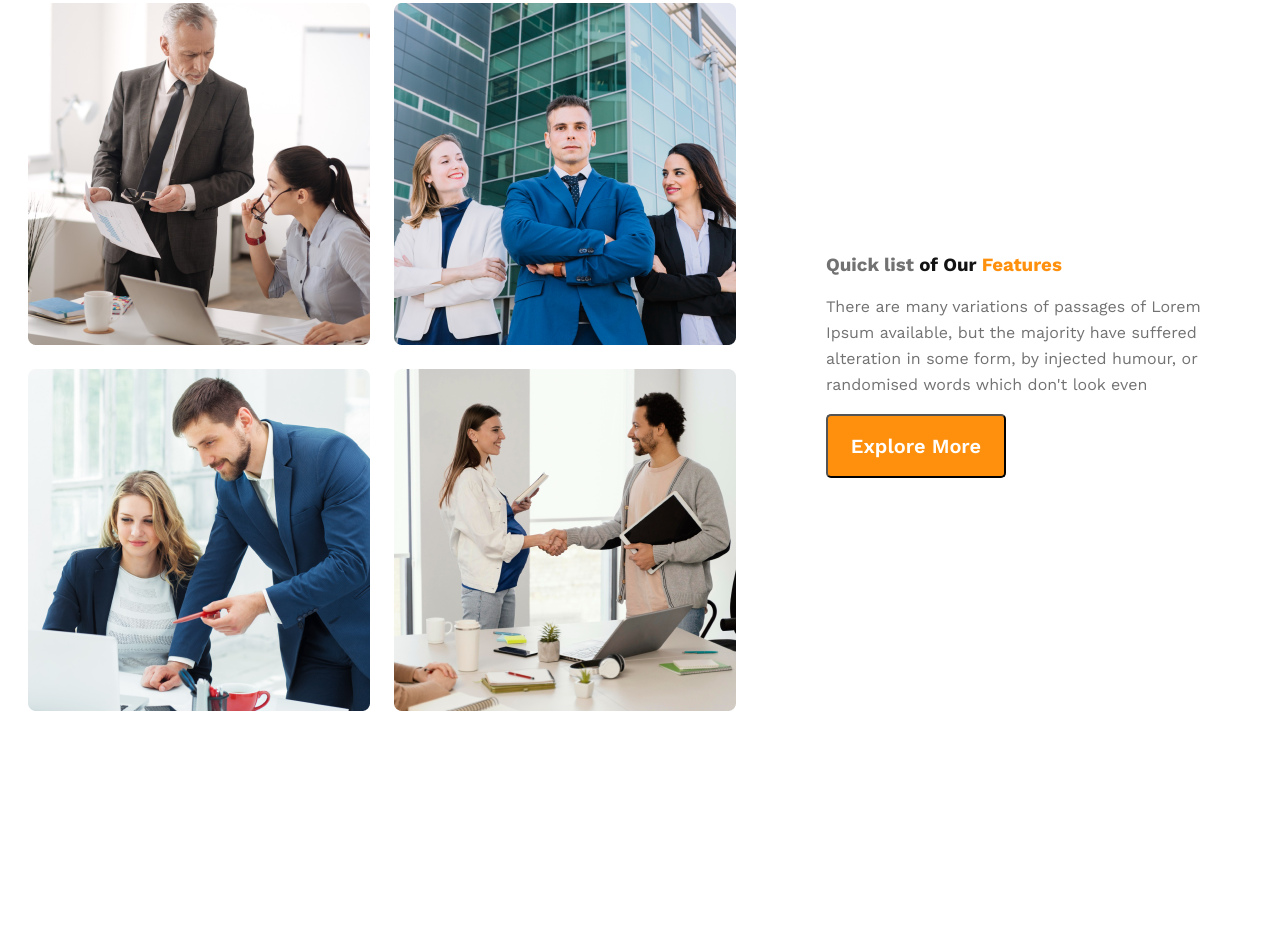
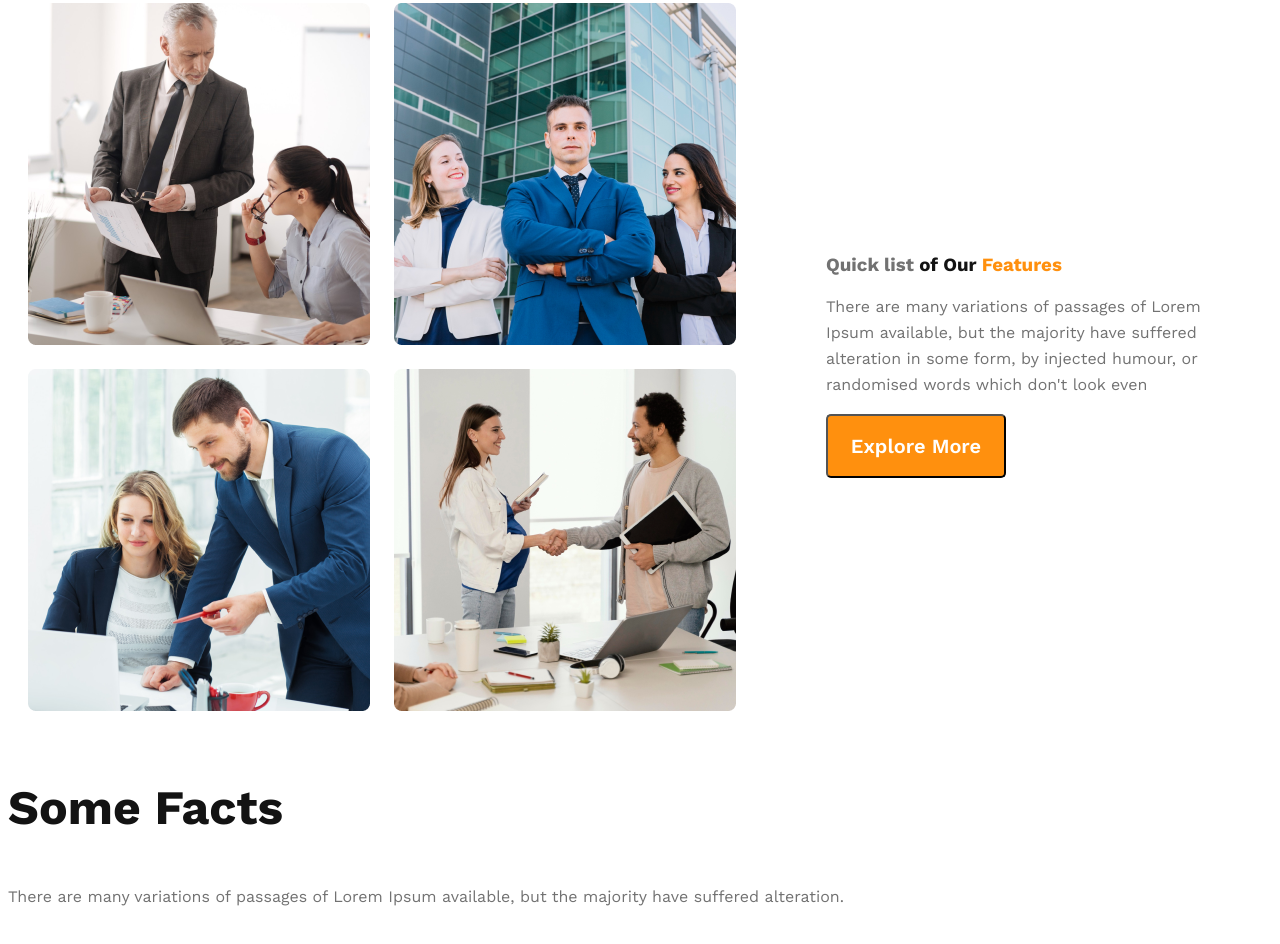
Before and after one commit to mahim7172/G3-Architect-website, a plain HTML site: page index.html in a window 1280 px wide. Shown: the part 1162-2106 px from the top of the page. Before the commit the page ends 1963 px from the top, so only its background shows below. Drawn offline with nearby package versions, Linux system fonts and the light colour scheme.

Commit message:
started some facts

```diff
--- a/index.html
+++ b/index.html
@@ -43,13 +43,26 @@
 
             <div class="team-content">
                 <h3 class="team-title">
-                    <span class="quick">Quick list</span> <span class="of">of Our</span> <span class="feature">Features</span>
+                    <span class="quick">Quick list</span> <span class="of">of Our</span> <span
+                        class="feature">Features</span>
                 </h3>
-                <p class="peragraf">There are many variations of passages of Lorem Ipsum available, but the majority have suffered
+                <p class="peragraf">There are many variations of passages of Lorem Ipsum available, but the majority
+                    have suffered
                     alteration in some form, by injected humour, or randomised words which don't look even</p>
                 <button class="primary-btn">Explore More</button>
             </div>
         </section>
+        <!-- feature section -->
+        <section class="features-section">
+
+        </section>
+        <!-- facts -->
+        <section class="facts-section">
+            <h3 class="g3">Some Facts</h3>
+            <p class="peragraf">There are many variations of passages of Lorem Ipsum available, but the majority have suffered
+                alteration.</p>
+        </section>
+
     </main>
     <footer>
 
--- a/styles.css
+++ b/styles.css
@@ -13,6 +13,12 @@ background-color: #FF900E;
 text-align: center;
 font-size: 1.25rem;
 font-weight: 600;
+
+}
+.g3{
+    color: var(--dark-01, #131313);
+    font-size: 3rem;
+    font-weight: 700;
 
 }
 .peragraf{
@@ -52,12 +58,7 @@ nav li a {
     /* 144.444% */
 }
 
-.g3{
-    color: var(--dark-01, #131313);
-    font-size: 3rem;
-    font-weight: 700;
 
-}
 /* banner styles */
 .banner-content{
     max-width: 800px;
```
